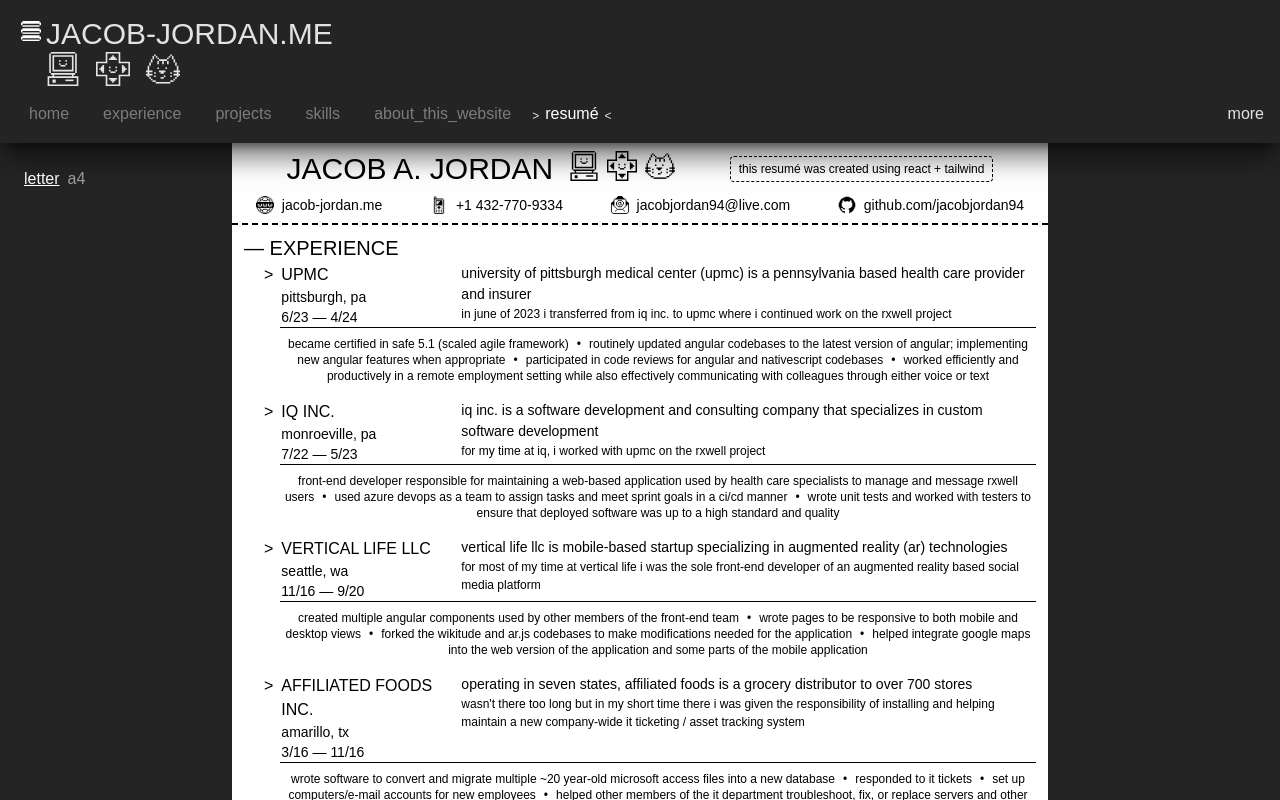
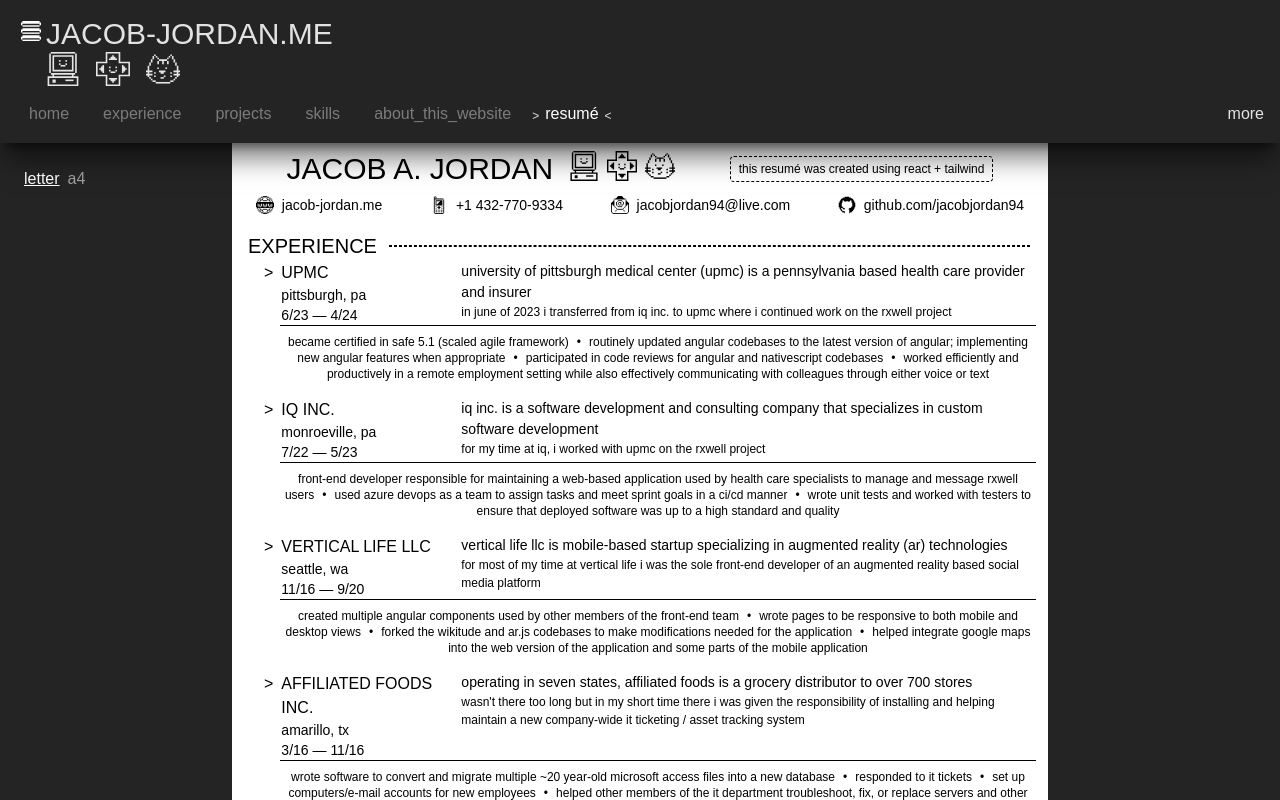
Before and after one commit to jacobjordan94/jacob-jordan-me, a React (Vite) app: page /resume in a window 1280 px wide. Built offline with nearby package versions, Linux system fonts and the light colour scheme; a web font is replaced by a local one.

Commit message:
add dividers to section headings; remove header bottom border

```diff
--- a/src/pages/resume/Resume.jsx
+++ b/src/pages/resume/Resume.jsx
@@ -28,7 +28,7 @@ export default function ResumePage({}) {
                         </div>
                         <ResumeDisclaimer>this resumé was created using react + tailwind</ResumeDisclaimer>
                     </div>
-                    <div className="contact **:text-black text-md flex justify-around border-b-2 border-dashed pb-2">
+                    <div className="contact **:text-black text-md flex justify-around border-b-0 border-dashed pb-2">
                         <ContactLink Icon={() => <WorldWideWebIcon size={18}/>}  text={'jacob-jordan.me'} />
                         <ContactLink Icon={() => <PhoneIcon        size={18}/>}  text={contact.phone.text} />
                         <ContactLink Icon={() => <EnvelopeIcon     size={18}/>}  text={contact.email.text} />
@@ -98,7 +98,7 @@ function ResumeExperience({ experience, className }) {
         );
     }
     return (
-        <ResumeSection title="experience" className={className}>
+        <ResumeSection title="experience" className={className} showDivider>
             <div className="resume-experience-content flex flex-col gap-4 lowercase">
                 <ResumeJob job={experience[0]} bullets={[experience[0].bullets[0], experience[0].bullets[1], experience[0].bullets[2], experience[1].bullets[3]]} />
                 <ResumeJob job={experience[1]} bullets={[experience[1].bullets[0], experience[1].bullets[1], experience[1].bullets[2]]} />
@@ -112,7 +112,7 @@ function ResumeExperience({ experience, className }) {
 
 function ResumeEducation({ education, className }) {
     return (
-        <ResumeSection title="education" className={className}>
+        <ResumeSection title="education" className={className} showDivider>
             <div className="name-location">
                 <span className="education-name">{education.name}</span>
                 <span className="mx-2 text-sm">&bull;</span>
@@ -132,7 +132,7 @@ function ResumeEducation({ education, className }) {
 
 function ResumeSkills({ skills, className }) {
     return (
-        <ResumeSection title="skills" className={className}>
+        <ResumeSection title="skills" className={className} showDivider>
             <div className="skills-container flex flex-wrap gap-2.5 justify-center text-xs">
             {
                 skills.map(skill => skill.split(' ').join('_')).map((skill, i) => <span key={i}>{ skill }</span>)
@@ -156,7 +156,7 @@ function ResumeProjects({ projects }) {
         );
     }
     return (
-        <ResumeSection title="projects">
+        <ResumeSection title="projects" showDivider>
             <div className="resume-projects-content flex *:flex-1/3 gap-3">
                 <ResumeProject project={projects[1]} />
                 <ResumeProject project={projects[4]} />
@@ -174,10 +174,17 @@ function ResumeDisclaimer({ children }) {
     );
 }
 
-function ResumeSection({ title, children, className = '' }) {
+function ResumeSection({ title, children, className = '', showDivider = false }) {
     return (
         <div className={"resume-section resume-section-" + title + ` ${className}`}>
-            <div className="resume-section-title uppercase text-[20px]">&mdash; { title }</div>
+            <div className="resume-section-title uppercase text-[20px] ps-1 flex items-center">
+                <div className="title-text">
+                    { title }
+                </div>
+                <div data-show-divider={showDivider} className="hidden data-[show-divider=true]:block divider flex-grow ms-3 me-1.5">
+                    <hr className="border-1 border-dashed" />
+                </div>
+            </div>
             <div className="resume-section-content ps-5">
                 { children }
             </div>
```
